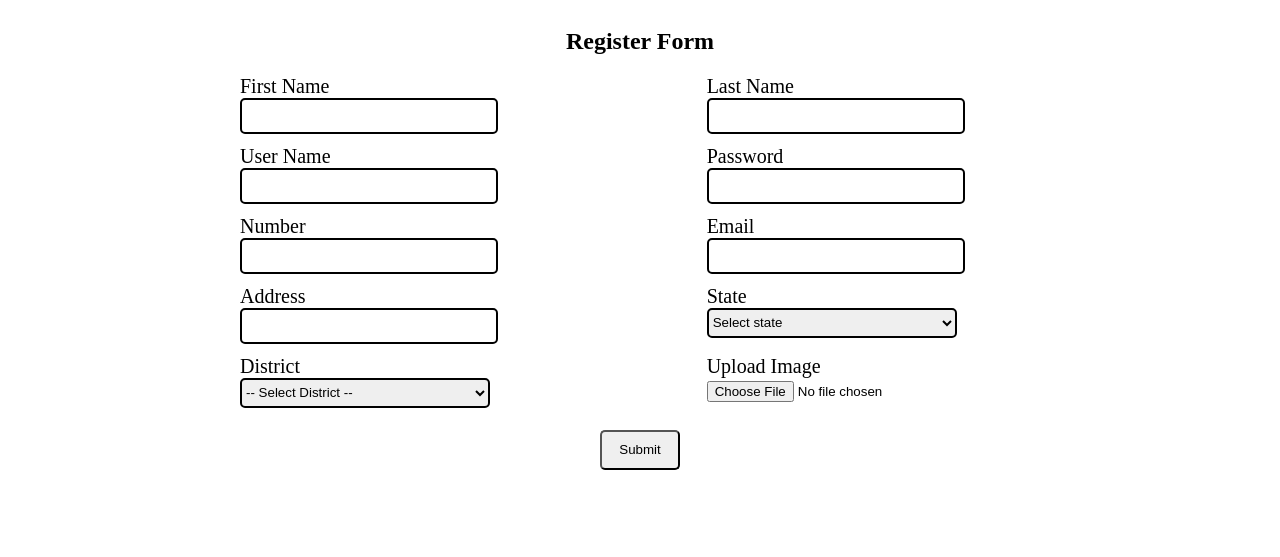
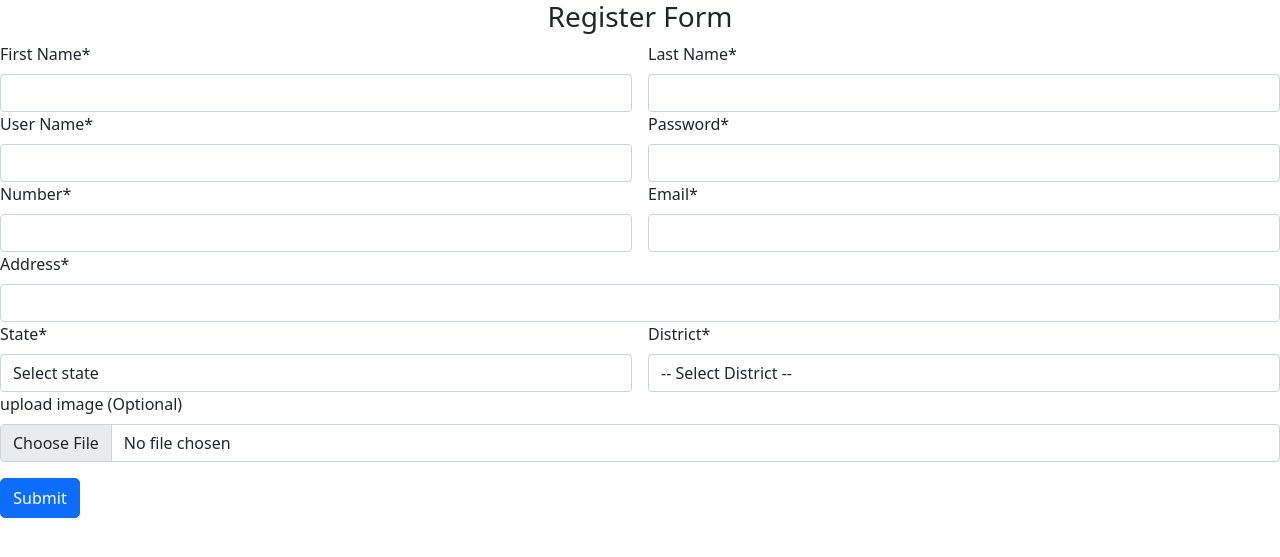
Before and after one commit to Rudra616/usermanagement, a Django app: page /reg in a window 1280 px wide. Shown: the top 557 px of the page. Run offline with Django 5.2, Linux system fonts and the light colour scheme.

Commit message:
all html pages admin , login , registeruser, userprofile, email_dashbord

```diff
--- a/app/templates/admin.html
+++ b/app/templates/admin.html
@@ -2,10 +2,12 @@
 <html>
 <head>
     <title>Admin Dashboard</title>
+    <link rel="stylesheet" href="path/to/font-awesome/css/font-awesome.min.css">
+
 </head>
 <body>
     <h1>Welcome Admin: {{ admin_name }}</h1>
-
+<i class="fa fa-home" aria-hidden="true"></i>
     <h2>All Users</h2>
     <table border="1">
 
--- a/app/templates/reg_user.html
+++ b/app/templates/reg_user.html
@@ -5,22 +5,23 @@
     <meta charset="UTF-8" />
     <meta name="viewport" content="width=device-width, initial-scale=1.0" />
     <title>Register Form</title>
+    <link href="https://cdn.jsdelivr.net/npm/bootstrap@5.0.2/dist/css/bootstrap.min.css" rel="stylesheet" integrity="sha384-EVSTQN3/azprG1Anm3QDgpJLIm9Nao0Yz1ztcQTwFspd3yD65VohhpuuCOmLASjC" crossorigin="anonymous">
+
     <link rel="stylesheet" href="{% static 'css/reg_user.css' %}" />
   </head>
   <body>
-    <div class="card">
-      <div class="main">
-        <div class="title">
-          <h2 class="title">Register Form</h2>
+        <div class="title_center">
+        <h3 class="title">Register Form</h3>
         </div>
-        {% comment %} {% if session %} Do This
-        <h1>helo</h1>
-        <div class="alert alert-primary" role="alert">
-          A simple primary alert—check it out!
+
+        {% if messages %} {% for message in messages %}
+        <div
+          class="alert {% if message.tags == 'success' %}alert-success{% else %}alert-error{% endif %}"
+        >
+          {{ message }}
         </div>
-        {% else %}
+        {% endfor %} {% endif %}
 
-         {% endif %} {% endcomment %}
         <!--
          // check is message avaible in session
          if( session('reg_message')  ) {
@@ -37,84 +38,88 @@
           onsubmit="return isFormValid()"
         >
           {% csrf_token %}
-          <div class="content">
-            <div class="div1">
-              <div class="input-group">
-                <label for="FirstName">First Name</label>
+
+                <div class="row g-3">
+                  <div class="col-md-6">
+                    <label for="FirstName"  class="form-label" >First Name*</label>
                     <input
                       type="text"
-                  class="input"
+                      class="form-control"
                       name="FirstName"
                       id="FirstName"
                       oninput="onlyAcceptAlphabets(this)"
+                      maxlength="15"
                     />
                     <small class="error"></small>
                   </div>
-              <br />
-              <div class="input-group">
-                <label for="LastName">Last Name</label>
+                  <div class="col-md-6">
+                    <label for="LastName"  class="form-label" >Last Name*</label>
                     <input
                       type="text"
-                  class="input"
+                      class="form-control"
                       name="LastName"
                       id="LastName"
                       oninput="onlyAcceptAlphabets(this)"
+                      maxlength="18"
                     />
                     <small class="error"></small>
                   </div>
-              <br />
                 </div>
 
-            <div class="div2">
-              <div class="input-group">
-                <label for="username">User Name</label>
+
+                <div class="row g-3">
+                  <div class="col-md-6">
+                    <label for="username" class="form-label" >User Name*</label>
                     <input
                       type="text"
                       name="username"
-                  class="input"
+                      class="form-control"
                       id="username"
+                      maxlength="10"
                     />
                     <small class="error"></small>
                   </div>
-              <br />
-              <div class="input-group">
-                <label for="password">Password</label>
+
+                  <div class="col-md-6">
+                    <label for="password"  class="form-label" >Password*</label>
                     <input
                       type="password"
                       name="password"
-                  class="input"
+                      class="form-control"
                       id="password"
+                      maxlength="10"
+                      minlength="6"
                     />
                     <small class="error"></small>
                   </div>
-              <br />
                 </div>
-            <div class="div3">
-              <div class="input-group">
-                <label for="number">Number</label>
-                <input type="number" name="number" id="number" class="input" />
+                <div class="row g-3">
+                  <div class="col-md-6">
+                    <label for="number"  class="form-label" >Number*</label>
+                    <input type="number" name="number" id="number"  maxlength="10" class="form-control" />
                     <small class="error"></small>
                   </div>
-              <br />
 
-              <div class="input-group">
-                <label for="email">Email</label>
-                <input type="email" name="email" id="email" class="input" />
+
+                  <div class="col-md-6">
+                    <label for="email"  class="form-label" >Email*</label>
+                    <input type="email" name="email" id="email" class="form-control" maxlength="50" />
                     <small class="error"></small>
                   </div>
-              <br />
+
+                </div>
+                  <div class="col-12">
+                    <label for="address"  class="form-label" >Address*</label>
+                    <input type="text" name="address" id="address" class="form-control" maxlength="100" />
+                    <small class="error"></small>
+
                   </div>
 
-            <div class="div4">
-              <div class="input-group">
-                <label for="address">Address</label>
-                <input type="text" name="address" id="address" class="input" />
-                <small class="error"></small>
-              </div>
-              <br />
-              <div class="input-group">
-                <label for="state">State</label>
-                <select id="state" name="state" class="input">
+                <div class="row g-3">
+
+                  <div class="col-md-6">
+                    <label for="state"  class="form-label" >State*</label>
+                    <select id="state" name="state" class="form-control">
                       <option value="">Select state</option>
                       <option value="Gujarat">Gujarat</option>
                       <option value="Maharashtra">Maharashtra</option>
@@ -122,44 +127,41 @@
                     </select>
                     <small class="error"></small>
                   </div>
-              <br />
-            </div>
-
-            <div class="div5">
-              <div class="input-group">
-                <label for="district">District</label>
-                <select id="district" name="district" class="input">
+                  <div class="col-md-6">
+                    <label for="district"  class="form-label" >District*</label>
+                    <select id="district" name="district" class="form-control">
                       <option value="">-- Select District --</option>
                     </select>
                     <small class="error"></small>
                   </div>
-              <br />
-              <div class="input-group">
-                <label class="image">Upload Image</label>
-                <input class="img" type="file" name="image" class="input" />
-              </div>
-              <br />
-            </div>
                 </div>
 
-          <div class="title">
-            <button class="btn" type="submit">Submit</button>
+
+
+                  <div class="mb-3">
+                    <label for="formFile" class="form-label">upload image  (Optional)</label>
+                    <input class="form-control" type="file" name="image" id="formFile">
                   </div>
-          <br />
+
+              <div class="submit-center">
+                <button type="submit" class="btn btn-primary">Submit</button>
+              </div>
+
+
+
         </form>
-      </div>
-    </div>
+
 
     <script src="{% static 'js/reg.js' %}"></script>
     <script>
-      window.onload = function () {
-        {% if success %}
-          alert("{{ success }}");
-        {% endif %}
-        {% if error %}
-          alert("{{ error }}");
-        {% endif %}
-      };
+      // window.onload = function () {
+      //   {% if success %}
+      //     alert("{{ success }}");
+      //   {% endif %}
+      //   {% if error %}
+      //     alert("{{ error }}");
+      //   {% endif %}
+      // };
     </script>
   </body>
 </html>
```
Also changed, not shown: app/templates/email.html (added, +11 -0 lines), app/templates/home.html (added, +47 -0 lines), app/templates/login.html (+24 -18 lines), app/templates/user_profile.html (+94 -40 lines). Lines whose indentation alone changed are shown as unchanged.
